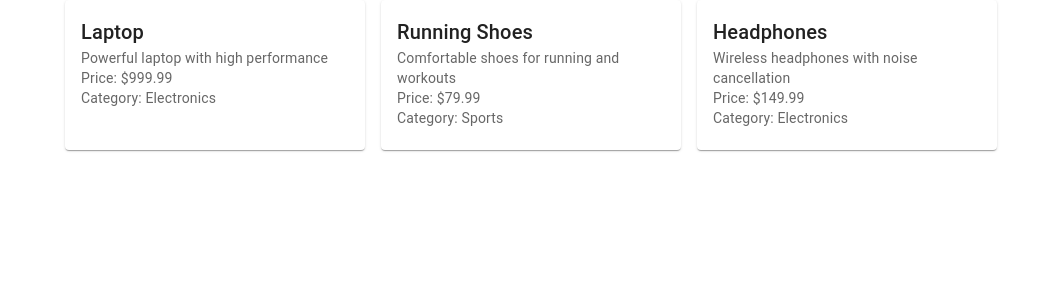
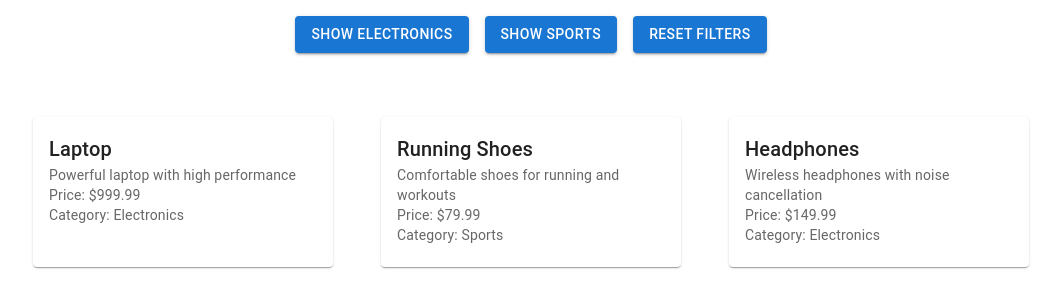
Before and after one commit to MartaKliuchnik/Product_card_app, a React (Vite) app: page / in a window 1280 px wide. Shown: the top 308 px of the page, without its empty margins (109-1170 px from the left). Built offline with nearby package versions, Linux system fonts and the light colour scheme.

Commit message:
implement a filtering process for ProductCard

```diff
--- /dev/null
+++ b/src/components/Filter/Filter.jsx
@@ -0,0 +1,41 @@
+import { Stack, Button } from '@mui/material';
+import React, { Component } from 'react';
+
+export default class Filter extends Component {
+	constructor(props) {
+		super(props);
+		this.handlerFilter = this.handlerFilter.bind(this);
+	}
+
+	handlerFilter(category) {
+		this.props.onFilter(category);
+	}
+
+	render() {
+		return (
+			<Stack
+				spacing={2}
+				mt={2}
+				direction='row'
+				justifyContent='center'
+				alignItems='center'
+			>
+				<Button
+					onClick={() => this.handlerFilter('Electronics')}
+					variant='contained'
+				>
+					Show Electronics
+				</Button>
+				<Button
+					onClick={() => this.handlerFilter('Sports')}
+					variant='contained'
+				>
+					Show Sports
+				</Button>
+				<Button onClick={() => this.handlerFilter(null)} variant='contained'>
+					Reset Filters
+				</Button>
+			</Stack>
+		);
+	}
+}
--- a/src/components/Products/Products.jsx
+++ b/src/components/Products/Products.jsx
@@ -2,17 +2,37 @@ import React, { Component } from 'react';
 import ProductCard from '../ProductCard/ProductCard';
 import productsArray from '../../data/productsData';
 import { Grid } from '@mui/material';
+import Filter from '../Filter/Filter';
 
 export default class Products extends Component {
+	constructor(props) {
+		super(props);
+		this.state = {
+			filteredProducts: productsArray,
+		};
+		this.filterProducts = this.filterProducts.bind(this);
+	}
+
+	filterProducts(category) {
+		const filtered = category
+			? productsArray.filter((product) => product.category === category)
+			: productsArray;
+		this.setState({ filteredProducts: filtered });
+	}
+
 	render() {
+		const { filteredProducts } = this.state;
 		return (
-			<Grid container justifyContent='center' spacing={2}>
-				{productsArray.map((product) => (
-					<Grid item key={product.id}>
-						<ProductCard key={product.id} {...product} />
-					</Grid>
-				))}
-			</Grid>
+			<>
+				<Filter onFilter={this.filterProducts} />
+				<Grid container justifyContent='center' spacing={6} sx={{ mt: 2 }}>
+					{filteredProducts.map((product) => (
+						<Grid item key={product.id}>
+							<ProductCard key={product.id} {...product} />
+						</Grid>
+					))}
+				</Grid>
+			</>
 		);
 	}
 }
```
